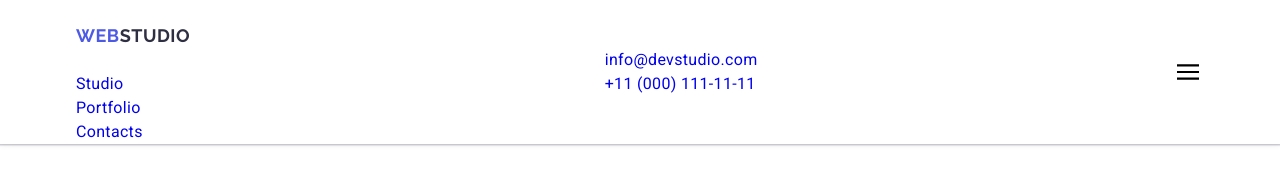
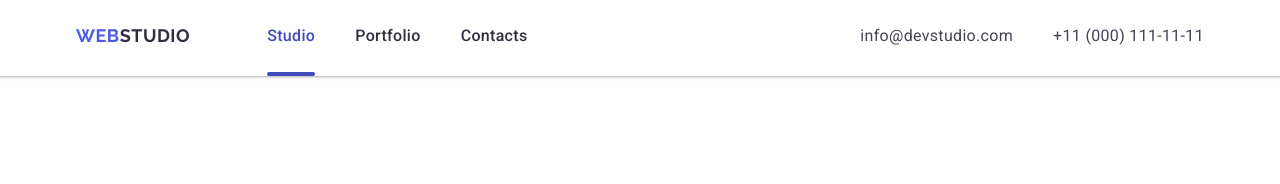
Before and after one commit to Mikaeri/goit-markup-hw-07, a plain HTML site: page index.html in a window 1280 px wide. Drawn offline with nearby package versions, Linux system fonts and the light colour scheme.

Commit message:
update adaptive header

```diff
--- a/css/styles.css
+++ b/css/styles.css
@@ -147,18 +147,10 @@ body {
 	align-items: center;
 }
 
-/* .navigation {
-	display: flex;
-	align-items: center;
-
-	color: var(--dark-color);
-}  */
-
 .logo {
     display: inline-block;
 	padding-top: var(--main-value);
-	padding-bottom: var(--main-value);
-	/* margin-right: 77px;  */
+	padding-bottom: 28px;
 
 	font-family: 'Raleway', sans-serif;
 	font-weight: 800;
@@ -173,6 +165,7 @@ body {
 	color: var(--dark-color);
 }
 
+
 @media screen and (max-width:767px) {
 	.navigation-list{
 		display: none;
@@ -183,12 +176,33 @@ body {
 	}
 }
 
+.burger-menu-button {
+	display: flex;
+	justify-content: center;
+	padding: 0;
 
-/* .navigation-list {
+	background-color: transparent;
+}
+
+
+@media screen and (min-width:768px) {
+	.logo{
+		margin-right: 123px;
+	}
+
+	.burger-menu-button {
+		display: none;
+	}
+
+	.navigation {
+		display: flex;
+		align-items: center;
+
+		color: var(--dark-color);
+	}
+	.navigation-list {
 		display: flex;
 	}
-
-.navigation-item {}
 
 	.navigation-item:not(:last-child) {
 		margin-right: 40px;
@@ -199,7 +213,7 @@ body {
 
     	display: inline-block;
     	padding-top: var(--main-value);
-	padding-bottom: var(--main-value);
+		padding-bottom: 28px;
 
 		font-weight: 500;
 
@@ -211,6 +225,7 @@ body {
 	.navigation-link.current{
 		color: var(--active-hero-button);
 	}
+
 	.navigation-link::after{
 		content: '';
 
@@ -230,23 +245,19 @@ body {
 		background-color: var(--active-hero-button);
 	}
 
-.contact-list {
-	display: flex;
-	align-items: center;
-	margin-left: auto;
+	.contact-item{
+		margin-bottom: 10px;
 	}
 
-.contact-item {}
-
-.contact-item:not(:last-child) {
-	margin-right: 40px;
+	.contact-item:not(:last-child){
+		margin-top:24px;
+		margin-bottom: 4px;
 	}
 
-.contact-link {
-	display: inline-block;
-	padding-top: var(--main-value);
-	padding-bottom: var(--main-value);
-
+	.contact-link{
+		display: block;
+		font-size: 12px;
+		line-height: 1.33;
 		color: var(--text-color);
 
 		transition: color var(--main-duration) var(--main-cubic-bezier);
@@ -255,18 +266,38 @@ body {
 	.contact-link:hover,
 	.contact-link:focus {
 		color: var(--primary-brand-color);
-} */
-
-.burger-menu-button {
-	display: flex;
-	justify-content: center;
-	padding: 0;
-
-	background-color: transparent;
+	}
+}
+@media screen and (min-width:1188px) {
+	.logo{
+		margin-right: 77px;
 	}
 
-.burger-menu-icon {}
+	.contact-list {
+		display: flex;
+		align-items: center;
+		margin-left: auto;
+	}
 
+	.contact-item{
+		margin-bottom: 0;
+	}
+
+	.contact-item:not(:last-child) {
+			margin-top: 0;
+		margin-bottom: 0;
+		margin-right: 40px;
+	}
+
+	.contact-link {
+		display: inline-block;
+		padding-top: var(--main-value);
+		padding-bottom: 28px;
+
+		font-size: 16px;
+		line-height: 1.33;
+	}
+}
 
 /* ====================MOBILE-MENU=================== */
 .mobile-menu{
@@ -285,12 +316,20 @@ body {
 	visibility: hidden;
 	opacity: 0;
 	pointer-events: none;
+
+	transform: translateX(-100);
+
+	transition: visibility var(--main-duration) var(--main-duration),
+				opacity var(--main-duration) var(--main-cubic-bezier);
+				transform: var(--main-duration) var(--main-cubic-bezier);
 }
 
 .mobile-menu.is-open{
 	visibility: visible;
 	opacity: 1;
 	pointer-events: all;
+
+	transform: translateX(0);
 }
 
 .mobile-menu-container{
```
Lines whose indentation alone changed are shown as unchanged.
